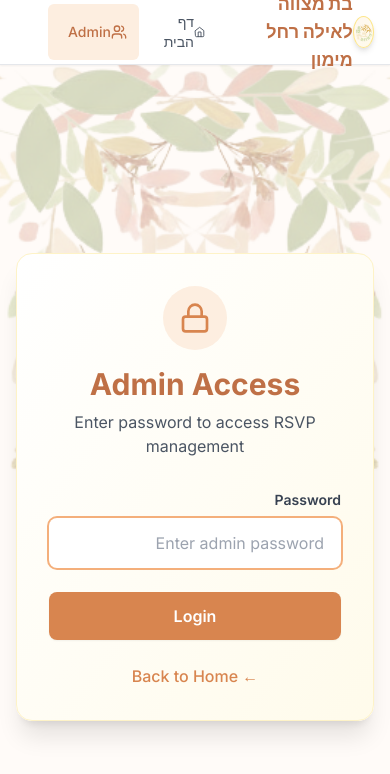
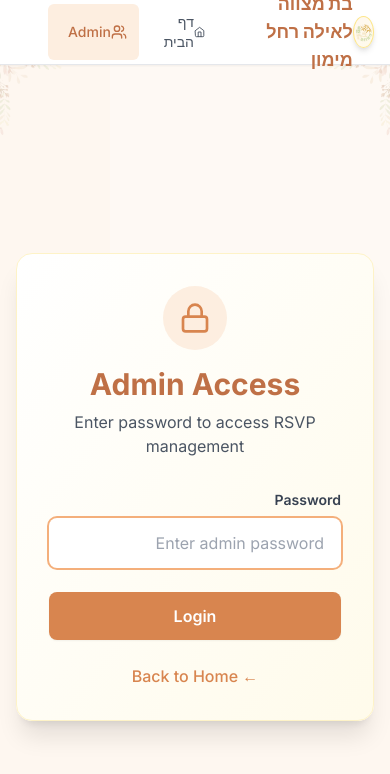
Before and after one commit to feldy2/Ayala-Bat-Mitzvah-RSVP, a Next.js app: page /admin in a window 390 px wide. Shown: the top 774 px of the page. Built offline with nearby package versions, Linux system fonts and the light colour scheme.

Commit message:
Enhance mobile responsiveness of background styles with new media queries and adjust opacity and positioning for improved visual consistency

```diff
--- a/styles/globals.css
+++ b/styles/globals.css
@@ -24,13 +24,13 @@
       url('/leaves-left-up.png'),
       url('/leaves-right-up.png');
     background-position:
-      left 0 top 60px,
-      right 0 top 60px;
+      left 0 top 50px,
+      right 0 top 50px;
     background-size:
-      1500px,
-      1500px;
+      400px,
+      400px;
     background-repeat: no-repeat;
-    opacity: 0.5;
+    opacity: 0.4;
     z-index: -1;
     pointer-events: none;
     transition: background-position 0.3s ease;
@@ -43,11 +43,57 @@
       right 0 top 0;
   }
 
+  /* Mobile adjustments */
+  @media (max-width: 480px) {
+    body::before {
+      background-size:
+        300px,
+        300px;
+      background-position:
+        left -20px top 40px,
+        right -20px top 40px;
+      opacity: 0.3;
+    }
+
+    body.scrolled::before {
+      background-position:
+        left -20px top -10px,
+        right -20px top -10px;
+    }
+  }
+
+  @media (min-width: 481px) and (max-width: 767px) {
+    body::before {
+      background-size:
+        500px,
+        500px;
+      background-position:
+        left -30px top 45px,
+        right -30px top 45px;
+    }
+
+    body.scrolled::before {
+      background-position:
+        left -30px top -5px,
+        right -30px top -5px;
+    }
+  }
+
   @media (min-width: 768px) {
     body::before {
       background-size:
         2000px,
         2000px;
+      background-position:
+        left 0 top 60px,
+        right 0 top 60px;
+      opacity: 0.5;
+    }
+
+    body.scrolled::before {
+      background-position:
+        left 0 top 0,
+        right 0 top 0;
     }
   }
 
```
